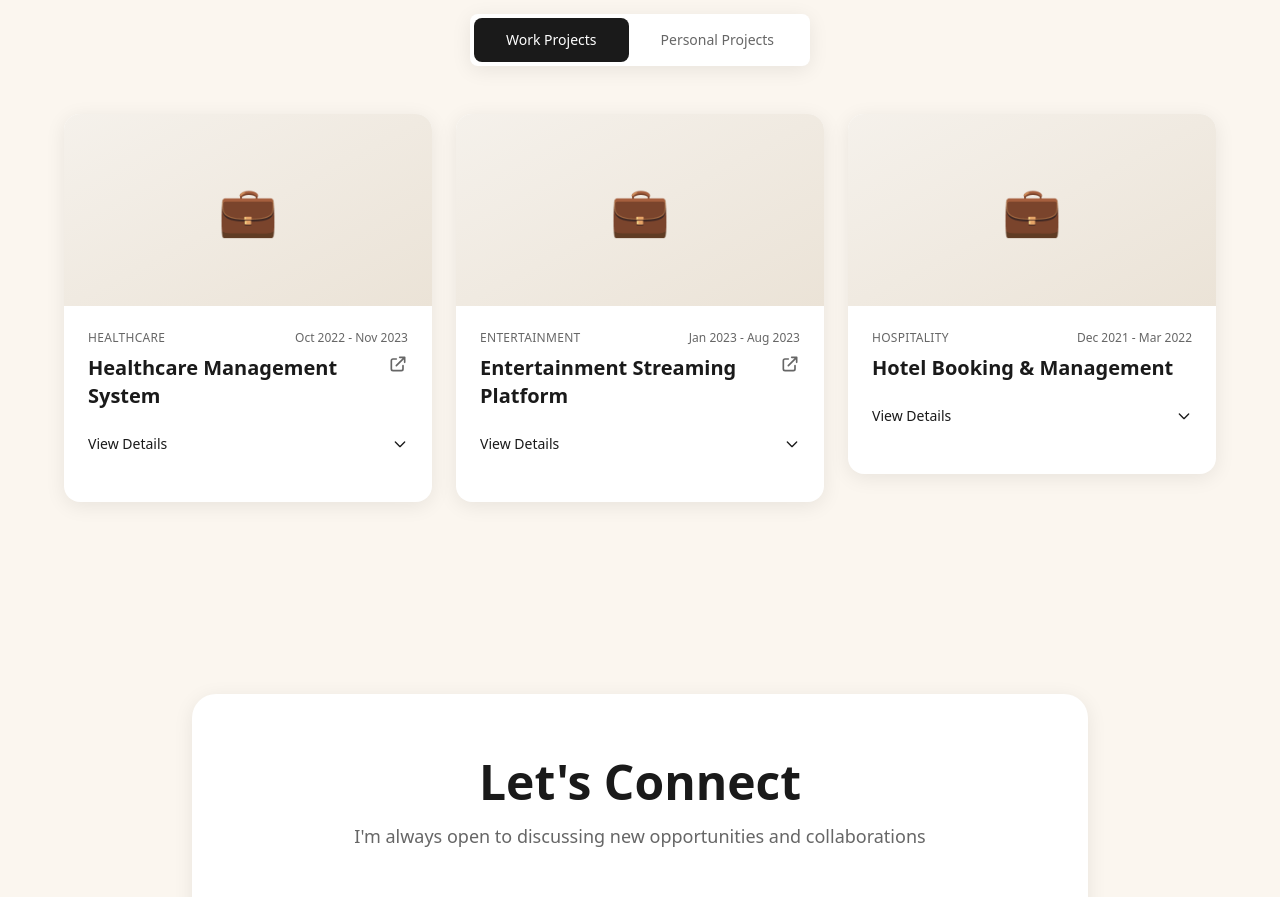
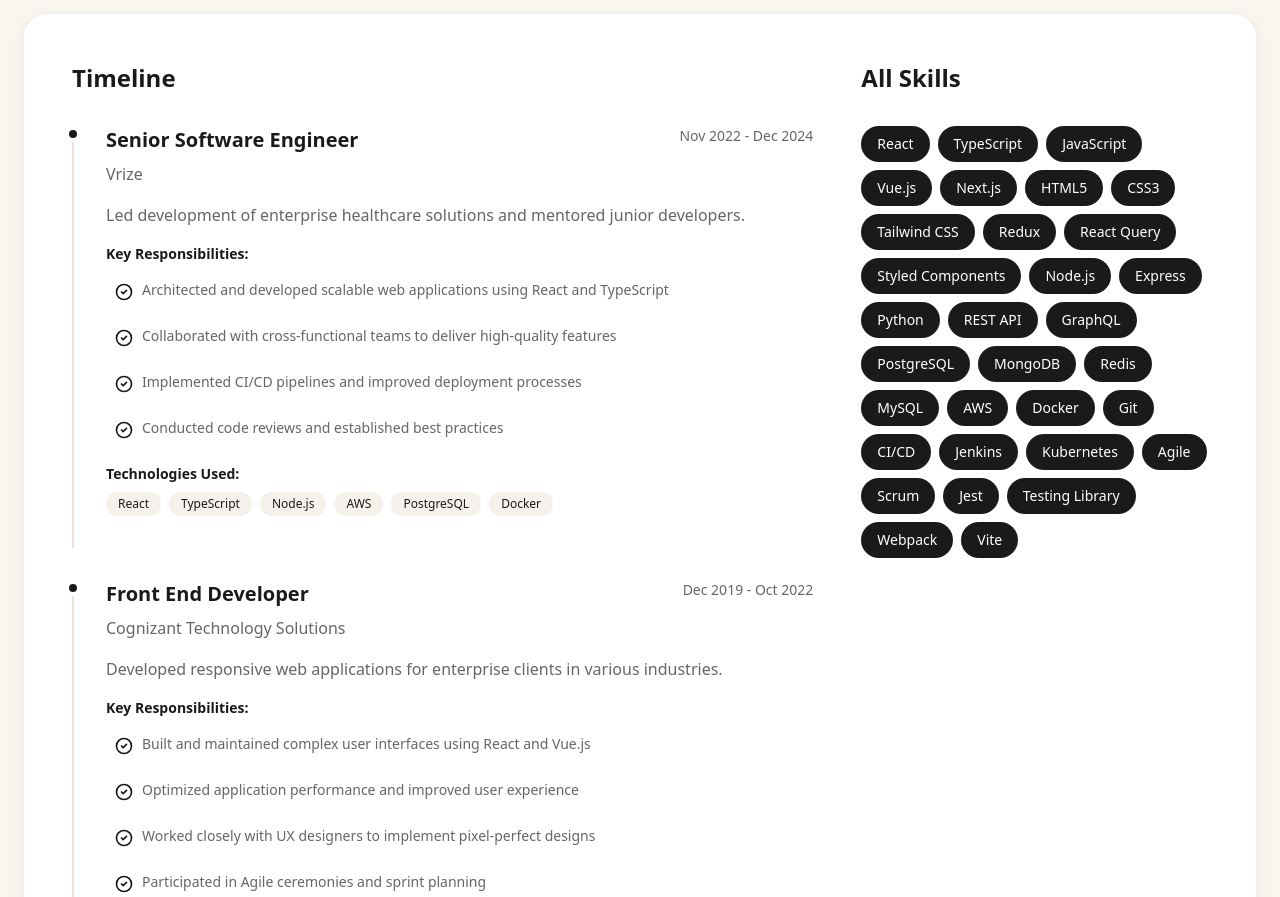
Before and after one commit to jitto21/portfolio-react, a React (Vite) app: page / in a window 1280 px wide. Shown: the part 1900-2797 px from the top of the page. Built offline with nearby package versions, Linux system fonts and the light colour scheme.

Commit message:
Add dp, experience page and fix some ui issues.

```diff
--- a/src/App.tsx
+++ b/src/App.tsx
@@ -1,6 +1,7 @@
 import Header from './components/Header';
 import Hero from './components/Hero';
 import About from './components/About';
+import Experience from './components/Experience';
 import Projects from './components/Projects';
 import Contact from './components/Contact';
 import { ThemeProvider } from './context/ThemeContext';
@@ -13,10 +14,11 @@ function App() {
         <main>
           <Hero />
           <About />
+          <Experience />
           <Projects />
           <Contact />
         </main>
-        <footer className="bg-warm-card py-12 border-t border-cream-200">
+        <footer className="bg-warm-card py-4 border-t border-cream-200">
           <div className="container mx-auto px-6">
             <div className="flex flex-col md:flex-row items-center justify-between gap-4">
               <p className="text-warm-textLight text-sm">
--- a/src/components/About.tsx
+++ b/src/components/About.tsx
@@ -55,9 +55,7 @@ const About = () => {
                   <div className="w-full h-full flex items-center justify-center">
                     <div className="text-center">
                       <div className="text-6xl mb-4">👨‍💻</div>
-                      <p className="text-sm text-warm-textLight px-6">
-                        Replace with your photo
-                      </p>
+                      <img src="src/assets/portfolio-dp.jpg" alt="profile" />
                     </div>
                   </div>
                 </div>
--- a/src/components/Contact.tsx
+++ b/src/components/Contact.tsx
@@ -38,7 +38,7 @@ const Contact = () => {
           <div className="flex items-center justify-center gap-8">
             {/* Email */}
             <a
-              href="mailto:your.email@example.com"
+              href="mailto:jittotp@gmail.com"
               className="group flex flex-col items-center gap-3 transition-all duration-300 hover:-translate-y-1"
               title="Send me an email"
             >
@@ -88,7 +88,7 @@ const Contact = () => {
 
             {/* GitHub */}
             <a
-              href="https://github.com/yourusername"
+              href="https://github.com/jitto21"
               target="_blank"
               rel="noopener noreferrer"
               className="group flex flex-col items-center gap-3 transition-all duration-300 hover:-translate-y-1"
--- /dev/null
+++ b/src/components/Experience.tsx
@@ -0,0 +1,178 @@
+interface WorkExperience {
+  id: number;
+  company: string;
+  role: string;
+  period: string;
+  description: string;
+  responsibilities: string[];
+  skills: string[];
+}
+
+const Experience = () => {
+  const workExperiences: WorkExperience[] = [
+    {
+      id: 1,
+      company: 'Vrize',
+      role: 'Senior Software Engineer',
+      period: 'Nov 2022 - Dec 2024',
+      description: 'Led development of enterprise healthcare solutions and mentored junior developers.',
+      responsibilities: [
+        'Architected and developed scalable web applications using React and TypeScript',
+        'Collaborated with cross-functional teams to deliver high-quality features',
+        'Implemented CI/CD pipelines and improved deployment processes',
+        'Conducted code reviews and established best practices',
+      ],
+      skills: ['React', 'TypeScript', 'Node.js', 'AWS', 'PostgreSQL', 'Docker'],
+    },
+    {
+      id: 2,
+      company: 'Cognizant Technology Solutions',
+      role: 'Front End Developer',
+      period: 'Dec 2019 - Oct 2022',
+      description: 'Developed responsive web applications for enterprise clients in various industries.',
+      responsibilities: [
+        'Built and maintained complex user interfaces using React and Vue.js',
+        'Optimized application performance and improved user experience',
+        'Worked closely with UX designers to implement pixel-perfect designs',
+        'Participated in Agile ceremonies and sprint planning',
+      ],
+      skills: ['React', 'Vue.js', 'JavaScript', 'CSS3', 'REST APIs', 'Git'],
+    },
+  ];
+
+  const allSkills = [
+    // Frontend
+    'React', 'TypeScript', 'JavaScript', 'Vue.js', 'Next.js', 'HTML5', 'CSS3', 'Tailwind CSS',
+    'Redux', 'React Query', 'Styled Components',
+    // Backend
+    'Node.js', 'Express', 'Python', 'REST API', 'GraphQL',
+    // Database
+    'PostgreSQL', 'MongoDB', 'Redis', 'MySQL',
+    // DevOps & Tools
+    'AWS', 'Docker', 'Git', 'CI/CD', 'Jenkins', 'Kubernetes',
+    // Others
+    'Agile', 'Scrum', 'Jest', 'Testing Library', 'Webpack', 'Vite',
+  ];
+
+  return (
+    <section id="experience" className="min-h-screen py-24 px-6">
+      <div className="max-w-7xl mx-auto">
+        <div className="mb-16 text-center">
+          <h2 className="text-4xl md:text-5xl font-bold text-warm-text mb-4">
+            Work Experience
+          </h2>
+          <p className="text-warm-textLight text-lg">
+            My professional journey and technical expertise
+          </p>
+        </div>
+
+        <div className="bg-warm-card rounded-3xl p-8 md:p-12 card-shadow">
+          <div className="grid lg:grid-cols-3 gap-12">
+            {/* Left Column - Timeline */}
+            <div className="lg:col-span-2">
+              <h3 className="text-2xl font-bold text-warm-text mb-8">Timeline</h3>
+              <div className="space-y-8">
+                {workExperiences.map((exp, index) => (
+                  <div key={exp.id} className="relative pl-8 pb-8 border-l-2 border-cream-200">
+                    {/* Timeline dot */}
+                    <div className="absolute -left-[9px] top-0 w-4 h-4 bg-warm-text rounded-full border-4 border-warm-card"></div>
+
+                    {/* Content */}
+                    <div className="space-y-4">
+                      {/* Header */}
+                      <div>
+                        <div className="flex items-start justify-between gap-4 mb-2">
+                          <h4 className="text-xl font-bold text-warm-text">{exp.role}</h4>
+                          <span className="text-sm text-warm-textLight whitespace-nowrap">
+                            {exp.period}
+                          </span>
+                        </div>
+                        <p className="text-warm-textLight font-medium">{exp.company}</p>
+                      </div>
+
+                      {/* Description */}
+                      <p className="text-warm-textLight leading-relaxed">
+                        {exp.description}
+                      </p>
+
+                      {/* Responsibilities */}
+                      <div>
+                        <p className="text-sm font-semibold text-warm-text mb-2">
+                          Key Responsibilities:
+                        </p>
+                        <ul className="space-y-2">
+                          {exp.responsibilities.map((resp, idx) => (
+                            <li
+                              key={idx}
+                              className="flex items-start gap-2 text-sm text-warm-textLight p-2 rounded-lg hover:bg-cream-100 transition-colors duration-200 cursor-default"
+                            >
+                              <svg
+                                className="w-5 h-5 text-warm-text flex-shrink-0 mt-0.5"
+                                fill="none"
+                                stroke="currentColor"
+                                viewBox="0 0 24 24"
+                              >
+                                <path
+                                  strokeLinecap="round"
+                                  strokeLinejoin="round"
+                                  strokeWidth={2}
+                                  d="M9 12l2 2 4-4m6 2a9 9 0 11-18 0 9 9 0 0118 0z"
+                                />
+                              </svg>
+                              <span>{resp}</span>
+                            </li>
+                          ))}
+                        </ul>
+                      </div>
+
+                      {/* Skills used */}
+                      <div>
+                        <p className="text-sm font-semibold text-warm-text mb-2">
+                          Technologies Used:
+                        </p>
+                        <div className="flex flex-wrap gap-2">
+                          {exp.skills.map((skill) => (
+                            <span
+                              key={skill}
+                              className="px-3 py-1 bg-cream-100 text-warm-text text-xs rounded-full hover:bg-warm-text hover:text-warm-card transition-colors duration-200 cursor-pointer"
+                            >
+                              {skill}
+                            </span>
+                          ))}
+                        </div>
+                      </div>
+                    </div>
+
+                    {/* Remove border for last item */}
+                    {index === workExperiences.length - 1 && (
+                      <div className="absolute bottom-0 left-0 w-0.5 h-8 bg-warm-card"></div>
+                    )}
+                  </div>
+                ))}
+              </div>
+            </div>
+
+            {/* Right Column - All Skills */}
+            <div className="lg:col-span-1">
+              <div className="lg:sticky lg:top-24">
+                <h3 className="text-2xl font-bold text-warm-text mb-8">All Skills</h3>
+                <div className="flex flex-wrap gap-2">
+                  {allSkills.map((skill) => (
+                    <span
+                      key={skill}
+                      className="px-4 py-2 bg-warm-text text-warm-card text-sm rounded-full hover:bg-cream-700 hover:scale-105 transition-all duration-200 cursor-pointer"
+                    >
+                      {skill}
+                    </span>
+                  ))}
+                </div>
+              </div>
+            </div>
+          </div>
+        </div>
+      </div>
+    </section>
+  );
+};
+
+export default Experience;
--- a/src/components/Header.tsx
+++ b/src/components/Header.tsx
@@ -14,6 +14,7 @@ const Header = () => {
   const navItems: NavItem[] = [
     { id: 'home', label: 'Home' },
     { id: 'about', label: 'About me' },
+    { id: 'experience', label: 'Experience' },
     { id: 'projects', label: 'All projects' },
     { id: 'contact', label: 'Contact' },
   ];
```
Also changed, not shown: src/assets/portfolio-dp.jpg (added).
